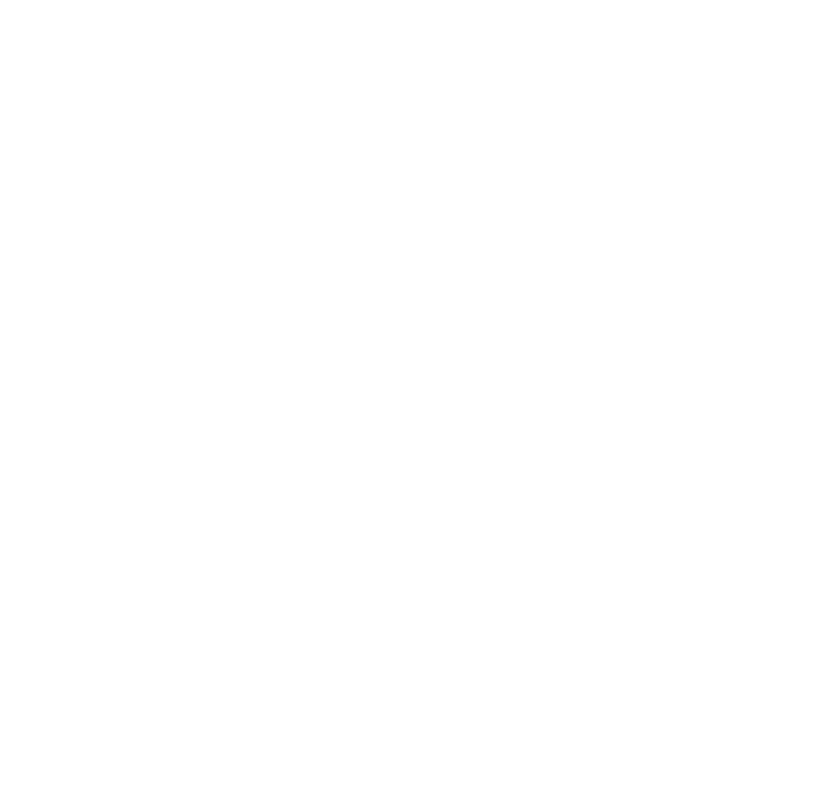
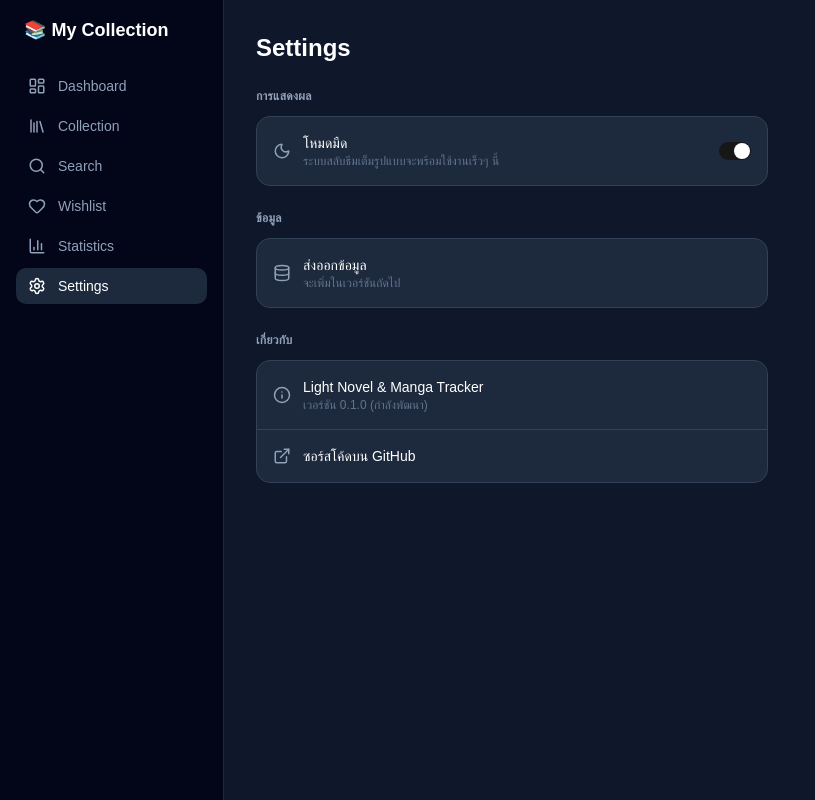
Before and after one commit to piyaphat41482/light-novel-tracker, a React (Vite) app: page /settings in a window 1280 px wide. Before the commit this address had no page. Shown: the whole page, without its empty margins (0-815 px from the left). Built offline with nearby package versions, Linux system fonts and the light colour scheme.

Commit message:
Build Settings page (Phase 7 complete)

```diff
--- a/src/App.tsx
+++ b/src/App.tsx
@@ -8,6 +8,7 @@
 import EditSeriesPage from '@/pages/EditSeriesPage'
 import WishlistPage from '@/pages/WishlistPage'
 import StatisticsPage from '@/pages/StatisticsPage'
+import SettingsPage from '@/pages/SettingsPage'
 
 function App() {
   return (
@@ -21,6 +22,7 @@
         <Route path="series/:id/edit" element={<EditSeriesPage />} />
         <Route path="wishlist" element={<WishlistPage />} />
         <Route path="statistics" element={<StatisticsPage />} />
+        <Route path="settings" element={<SettingsPage />} />
       </Route>
     </Routes>
   )
--- a/src/components/layout/Sidebar.tsx
+++ b/src/components/layout/Sidebar.tsx
@@ -2,7 +2,14 @@
 // ใช้ NavLink แทน Link ธรรมดา เพราะ NavLink บอกได้ว่า "อยู่หน้านี้อยู่หรือเปล่า" ทำให้ไฮไลต์เมนูที่เลือกอยู่ได้
 
 import { NavLink } from 'react-router-dom'
-import { LayoutDashboard, Library, Search, Heart, BarChart3 } from 'lucide-react'
+import {
+  LayoutDashboard,
+  Library,
+  Search,
+  Heart,
+  BarChart3,
+  Settings,
+} from 'lucide-react'
 import { cn } from '@/lib/utils'
 
 const navItems = [
@@ -11,6 +18,7 @@
   { to: '/search', label: 'Search', icon: Search },
   { to: '/wishlist', label: 'Wishlist', icon: Heart },
   { to: '/statistics', label: 'Statistics', icon: BarChart3 },
+  { to: '/settings', label: 'Settings', icon: Settings },
 ]
 
 export default function Sidebar() {
--- /dev/null
+++ b/src/pages/SettingsPage.tsx
@@ -0,0 +1,79 @@
+// หน้า Settings - ตั้งค่าทั่วไปของแอป
+// หมายเหตุ: การสลับ dark/light mode จริงจะทำใน Phase 8 (Polish)
+// ตอนนี้เป็นแค่ UI แสดงตำแหน่งไว้ก่อน
+
+import { useState } from 'react'
+import { Moon, Info, Database, ExternalLink } from 'lucide-react'
+import { Switch } from '@/components/ui/switch'
+
+export default function SettingsPage() {
+  const [darkMode, setDarkMode] = useState(true)
+
+  return (
+    <div className="p-4 md:p-8 max-w-xl">
+      <h1 className="text-2xl font-bold text-white mb-6">Settings</h1>
+
+      <section className="mb-6">
+        <h2 className="text-slate-400 text-xs font-semibold uppercase tracking-wide mb-3">
+          การแสดงผล
+        </h2>
+        <div className="bg-slate-800 rounded-xl border border-slate-700 divide-y divide-slate-700">
+          <div className="flex items-center justify-between p-4">
+            <div className="flex items-center gap-3">
+              <Moon size={18} className="text-slate-400" />
+              <div>
+                <p className="text-white text-sm font-medium">โหมดมืด</p>
+                <p className="text-slate-500 text-xs">
+                  ระบบสลับธีมเต็มรูปแบบจะพร้อมใช้งานเร็วๆ นี้
+                </p>
+              </div>
+            </div>
+            <Switch checked={darkMode} onCheckedChange={setDarkMode} />
+          </div>
+        </div>
+      </section>
+
+      <section className="mb-6">
+        <h2 className="text-slate-400 text-xs font-semibold uppercase tracking-wide mb-3">
+          ข้อมูล
+        </h2>
+        <div className="bg-slate-800 rounded-xl border border-slate-700 divide-y divide-slate-700">
+          <button className="w-full flex items-center gap-3 p-4 text-left hover:bg-slate-750 transition-colors">
+            <Database size={18} className="text-slate-400" />
+            <div>
+              <p className="text-white text-sm font-medium">ส่งออกข้อมูล</p>
+              <p className="text-slate-500 text-xs">จะเพิ่มในเวอร์ชันถัดไป</p>
+            </div>
+          </button>
+        </div>
+      </section>
+
+      <section>
+        <h2 className="text-slate-400 text-xs font-semibold uppercase tracking-wide mb-3">
+          เกี่ยวกับ
+        </h2>
+        <div className="bg-slate-800 rounded-xl border border-slate-700 divide-y divide-slate-700">
+          <div className="flex items-center gap-3 p-4">
+            <Info size={18} className="text-slate-400" />
+            <div>
+              <p className="text-white text-sm font-medium">
+                Light Novel & Manga Tracker
+              </p>
+              <p className="text-slate-500 text-xs">เวอร์ชัน 0.1.0 (กำลังพัฒนา)</p>
+            </div>
+          </div>
+
+            <a
+            href="https://github.com"
+            target="_blank"
+            rel="noopener noreferrer"
+            className="flex items-center gap-3 p-4 hover:bg-slate-750 transition-colors"
+          >
+            <ExternalLink size={18} className="text-slate-400" />
+            <p className="text-white text-sm font-medium">ซอร์สโค้ดบน GitHub</p>
+          </a>
+        </div>
+      </section>
+    </div>
+  )
+}
```
